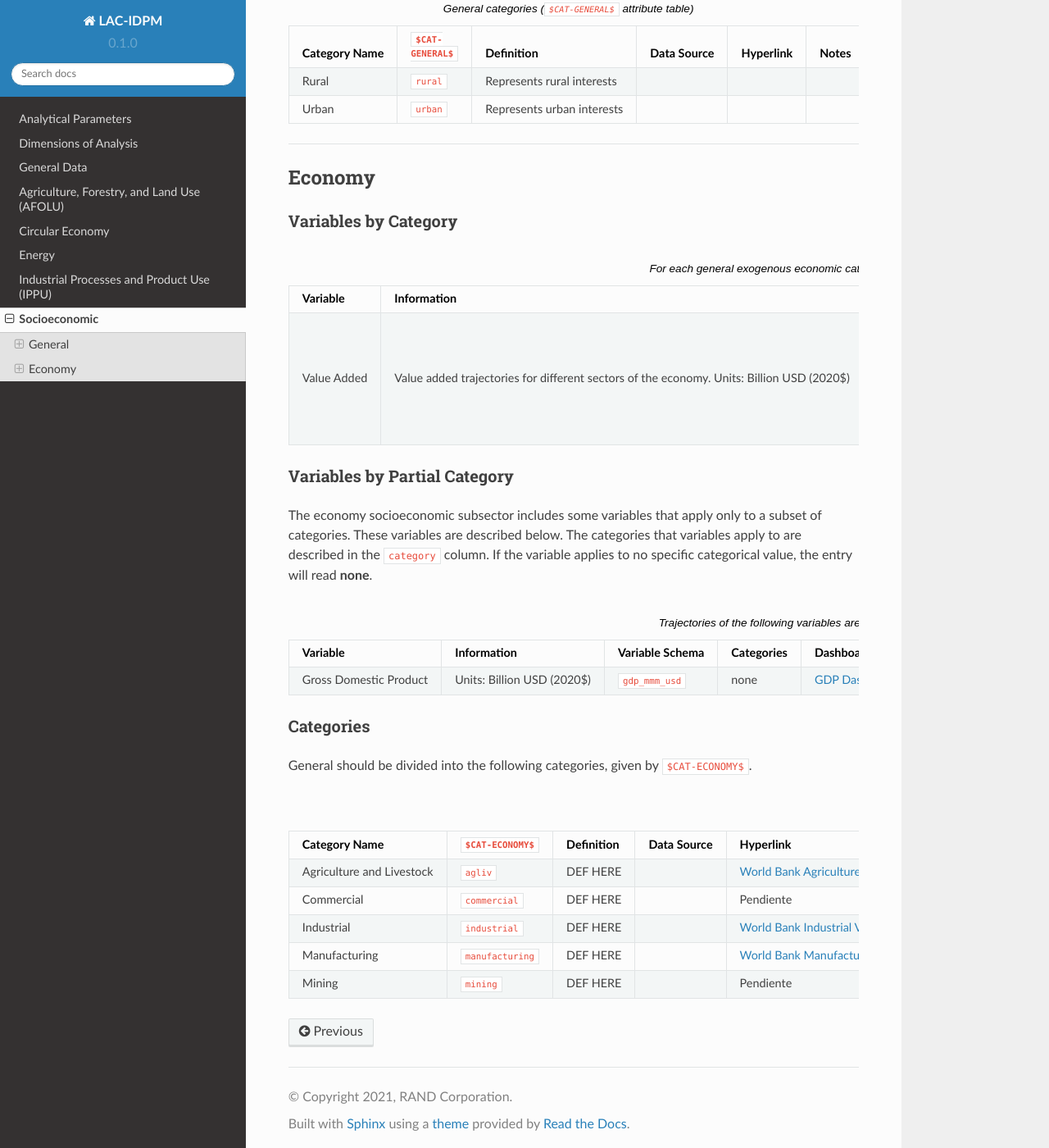
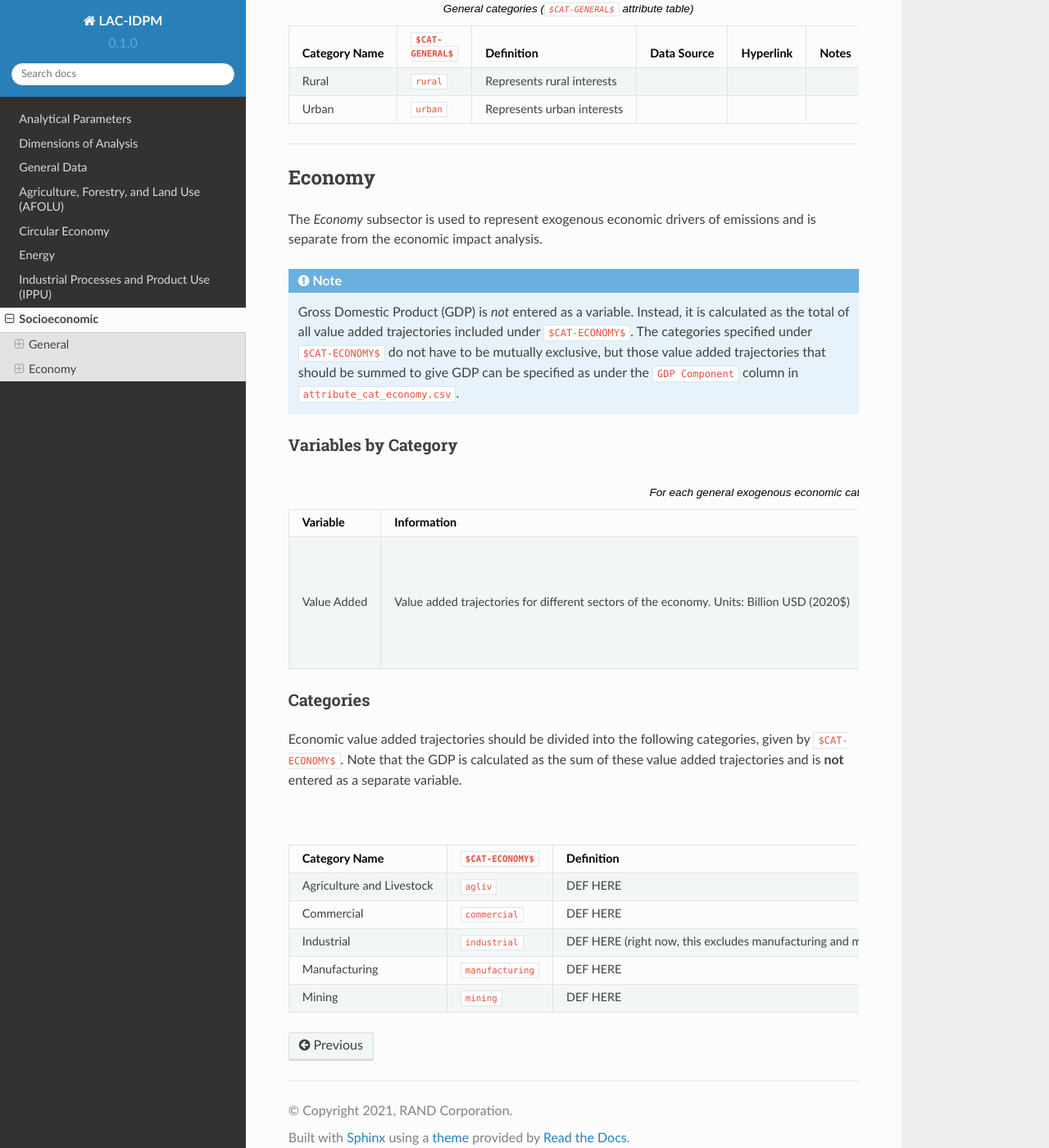
Before and after one commit to jarojasag/lac_decarbonization, a Sphinx documentation site: the page built from docs/source/socioeconomic.rst, in a window 1280 px wide and 1400 px high, scrolled down 1023 px. Shown: the whole window at 82% size. Built offline with Sphinx 7.4.7 and the Read the Docs theme 2.0.0, drawn with Linux system fonts in a browser that asks for light colours; pages that are not in the unit, such as notebooks, are missing from menus.

Commit message:
updated some documentation

```diff
--- a/docs/source/afolu.rst
+++ b/docs/source/afolu.rst
@@ -69,6 +69,11 @@ Forestry is divided into the following categories. These categories reflect an a
 Land Use
 ========
 
+Land use projections are driven by a Markov Chain, represented by a transition matrix :math:`Q(t)` (the matrix is specified for each time period in the ``model_input_variables.csv`` file). The model requires initial states (entered as a fraction of total land area) for all land use categories ``$CAT-LANDUSE$``
+
+.. note::
+   The entries :math:`Q_{ij}(t)` give the transition probability of land use category :math:`i` to land use category :math:`j`. :math:`Q` is row stochastic, so that :math:`\sum_{j}Q_{ij}(t) = 1` for each land use category :math:`i` and time period :math:`t`. To preserve row stochasticity, it is highly recommended that strategies and uncertainty be represented using the trajectory mixing approach, where bounding trajectories on transitions probabilities are specified and uncertainty exploration gives a mix between them.
+
 Variables by Category
 ---------------------
 
--- a/docs/source/csvs/attribute_cat_economy.csv
+++ b/docs/source/csvs/attribute_cat_economy.csv
@@ -1,6 +1,6 @@
-Category Name,``$CAT-ECONOMY$``,Definition,Data Source,Hyperlink,Notes
-Agriculture and Livestock,``agliv``,DEF HERE,,`World Bank Agriculture VA <https://data.worldbank.org/indicator/NV.AGR.TOTL.KD>`_,"There are no Agricultural VA data for Barbados and Venezuela. Includes Agriculture, Fishing, and Forestry. This is used as a driver for agriculture, livestock, and fishing activities."
-Commercial,``commercial``,DEF HERE,,Pendiente,
-Industrial,``industrial``,DEF HERE,,`World Bank Industrial VA <https://data.worldbank.org/indicator/NV.IND.MANF.KD>`_,There are no Industrial VA data for Barbados and Venezuela.
-Manufacturing,``manufacturing``,DEF HERE,,`World Bank Manufacturing VA <https://data.worldbank.org/indicator/NV.IND.TOTL.KD>`_,There are no Manufacturing VA data for Barbados and Venezuela.
-Mining,``mining``,DEF HERE,,Pendiente,
+Category Name,``$CAT-ECONOMY$``,Definition,GDP Component,Data Source,Hyperlink,Notes
+Agriculture and Livestock,``agliv``,DEF HERE,1,,`World Bank Agriculture VA <https://data.worldbank.org/indicator/NV.AGR.TOTL.KD>`_,"There are no Agricultural VA data for Barbados and Venezuela. Includes Agriculture, Fishing, and Forestry. This is used as a driver for agriculture, livestock, and fishing activities."
+Commercial,``commercial``,DEF HERE,1,,Pendiente,
+Industrial,``industrial``,"DEF HERE (right now, this excludes manufacturing and mining)",1,,`World Bank Industrial VA <https://data.worldbank.org/indicator/NV.IND.MANF.KD>`_,There are no Industrial VA data for Barbados and Venezuela.
+Manufacturing,``manufacturing``,DEF HERE,1,,`World Bank Manufacturing VA <https://data.worldbank.org/indicator/NV.IND.TOTL.KD>`_,There are no Manufacturing VA data for Barbados and Venezuela.
+Mining,``mining``,DEF HERE,1,,Pendiente,
--- a/docs/source/global.rst
+++ /dev/null
@@ -1,2 +0,0 @@
-.. |br| raw:: html
- <br/>
--- a/docs/source/socioeconomic.rst
+++ b/docs/source/socioeconomic.rst
@@ -41,30 +41,25 @@ General should be divided into the following categories, given by ``$CAT-GENERAL
 Economy
 =======
 
+The *Economy* subsector is used to represent exogenous economic drivers of emissions and is separate from the economic impact analysis.
+
+.. note:: Gross Domestic Product (GDP) is *not* entered as a variable. Instead, it is calculated as the total of all value added trajectories included under ``$CAT-ECONOMY$``. The categories specified under ``$CAT-ECONOMY$`` do not have to be mutually exclusive, but those value added trajectories that should be summed to give GDP can be specified as under the ``GDP Component`` column in ``attribute_cat_economy.csv``.
+
 Variables by Category
 ---------------------
 
 .. csv-table:: For each general exogenous economic category, trajectories of the following variables are needed.
    :file: ./csvs/table_varreqs_by_category_se_econ.csv
-   :widths: 15, 20, 15, 10, 20, 10, 10
+   :widths: 15, 10, 20, 10, 20, 10, 15
    :header-rows: 1
 
-Variables by Partial Category
------------------------------
-
-The economy socioeconomic subsector includes some variables that apply only to a subset of categories. These variables are described below. The categories that variables apply to are described in the ``category`` column. If the variable applies to no specific categorical value, the entry will read **none**.
-
-.. csv-table:: Trajectories of the following variables are needed for **some** (or no) general categories.
-   :file: ./csvs/table_varreqs_by_partial_category_se_econ.csv
-   :widths: 15, 15, 20, 10, 10, 10, 10, 10
-   :header-rows: 1
 
 Categories
 ----------
 
-General should be divided into the following categories, given by ``$CAT-ECONOMY$``.
+Economic value added trajectories should be divided into the following categories, given by ``$CAT-ECONOMY$``. Note that the GDP is calculated as the sum of these value added trajectories and is **not** entered as a separate variable.
 
 .. csv-table:: Economy categories (``$CAT-ECONOMY$`` attribute table)
    :file: ./csvs/attribute_cat_economy.csv
-   :widths: 15,15,30,15,10,15
+   :widths: 15,15,20,10,15,10,15
    :header-rows: 1
```
Also changed, not shown: docs/source/usage.rst (deleted, +0 -39 lines), 2 other files.
